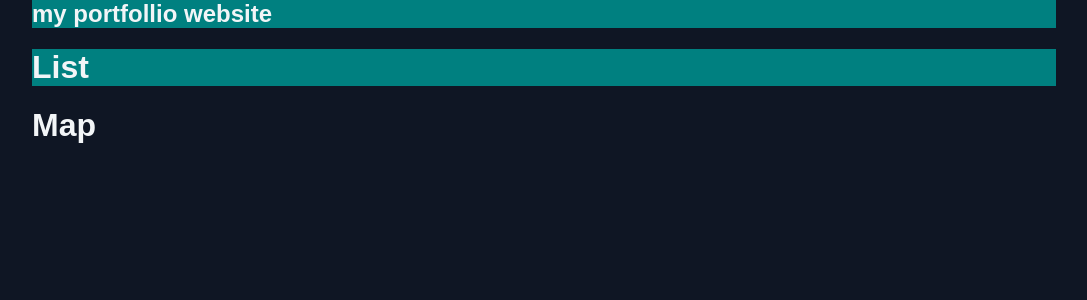
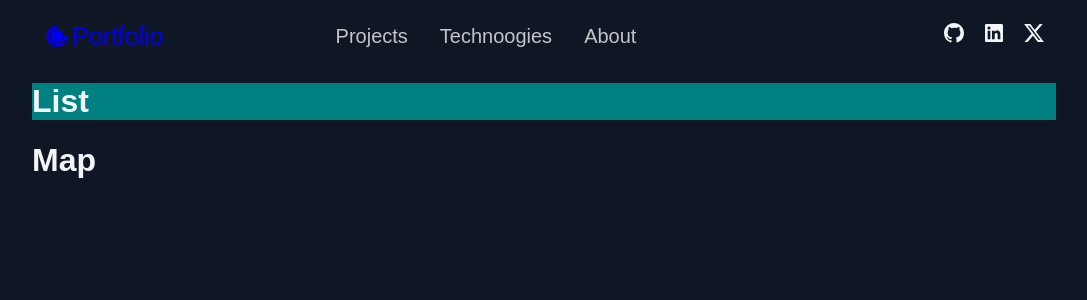
Before and after one commit to mayo7e/MY_PORTFOIO, a React (Create React App) app: page / in a window 1280 px wide. Shown: the top 300 px of the page, without its empty margins (96-1183 px from the left). Built offline with nearby package versions, Linux system fonts and the light colour scheme.

Commit message:
Ste Header

```diff
--- a/package.json
+++ b/package.json
@@ -9,6 +9,7 @@
     "react": "^18.2.0",
     "react-dom": "^18.2.0",
     "react-icons": "^4.11.0",
+    "react-router-dom": "^6.17.0",
     "react-scripts": "5.0.1",
     "styled-components": "^6.1.0",
     "styled-normalize": "^8.1.0",
--- a/src/components/header/Header.jsx
+++ b/src/components/header/Header.jsx
@@ -3,18 +3,45 @@
 import React from 'react'
 import { RiTwitterXFill, RiGithubFill,  RiLinkedinBoxFill   } from "react-icons/ri";
 import {DiCssdeck } from "react-icons/di";
-
-import{ Container} from "./HeaderStyles"
-import { Link } from 'react-dom';
+import { Link } from "react-router-dom";
 
 
 
+import{
+  Container,
+  Div1,
+  Div2,
+  Div3,
+  NavLink,
+  List
+} from "./HeaderStyles"
+
+
+const navigation = ["Projects", "Technoogies", "About"]
+const navIcons = [<RiGithubFill />,  <RiLinkedinBoxFill />, <RiTwitterXFill />  ]
+
 const Header = () => {
   return (
+
     <Container>
+        <Div1>
+          {/* <Link to="/"> */}
+            <a href="/" style={{display: "flex", alignItems: "center"}}>
+              <DiCssdeck size = "3rem"  />
+              <span style={{fontSize:"2.5rem"}} >Portfolio</span>
+            </a>
+          {/* </Link> */}
+        </Div1>
 
-      <h2>my portfollio website</h2>
+        <Div2>
 
+              {navigation.map((item)=> <NavLink>{item}</NavLink>)}
+
+        </Div2>
+        <Div3>
+          {navIcons.map((item)=> <List>{item}</List> )}
+
+        </Div3>
 
     </Container>
   )
--- a/src/components/header/HeaderStyles.js
+++ b/src/components/header/HeaderStyles.js
@@ -2,5 +2,68 @@ import styled from "styled-components"
 
 
 export const Container = styled.div`
-    background-color: teal;
+     display: grid;
+        grid-template-columns: repeat(5, 1fr);
+        grid-template-rows:  1fr;
+        grid-column-gap: 2rem;
+        padding: 1rem;
+        padding-top: 2rem;
+
+        @media ${(props) => props.theme.breakpoints.sm} {
+          display: grid;
+          grid-template-columns: repeat(5, 1fr);
+          grid-template-rows: repeat(2, 60px);
+          grid-column-gap: 0.5rem;
+          grid-row-gap: 0.5rem;
+  }
 `
+
+export const Div1 = styled.div`
+    grid-area: 1 / 1 / 2 / 2;
+    display: flex;
+    flex-direction: row;
+    align-content: center;
+
+    @media ${(props) => props.theme.breakpoints.sm} {
+    grid-area: 1 / 1 / 2 / 3;
+  }
+  `
+  export const Div2 = styled.div`
+      grid-area: 1 / 2 / 2 / 4;
+      /* border: 2px solid tomato; */
+      grid-column-gap: 2rem;
+      display: flex;
+
+      justify-content:end;
+      align-items:center;
+      gap: 32px;
+
+      `
+
+export const NavLink = styled.a`
+
+      font-size: 2rem;
+      line-height: 32px;
+      color: rgba(255, 255, 255, 0.75);
+      transition: 0.4s ease;
+      &:hover {
+        color: #fff;
+        opacity: 1;
+        cursor: pointer;
+  }
+
+`
+export const Div3 = styled.div`
+    background: #0F1624;
+    grid-area: 1 / 5 / 2 / 6;
+    /* border: 2px solid Orange; */
+    display: flex;
+    font-size: 24px;
+    justify-content:end;
+    align-items:center;
+    gap: 16px;
+    `
+
+export const List = styled.i`
+
+`
--- a/src/layout/layout.styled.js
+++ b/src/layout/layout.styled.js
@@ -2,9 +2,11 @@ import styled from "styled-components"
 
 export const Layout = styled.div`
     background-color:${({theme}) => theme.colors.background1};
-    height: 100px;
+    height: 100%;
     max-width: 1280px;
     width: 80%;
+
+    // border:2px solid green;
     margin: auto;
 
 
--- a/src/styles/GlobalStyles.js
+++ b/src/styles/GlobalStyles.js
@@ -25,7 +25,7 @@ const GlobalStyles = createGlobalStyle`
     cursor: default;
 
   }
-  h1,h2,h3,h4,h5,h6,button {
+  h1,h2,h3,h4,h5,h6,button,span{
     font-family: ${props => props.theme.fonts.title};
   }
   a {
```
Also changed, not shown: 1 other file (tests, documents, lock files or other folders).
